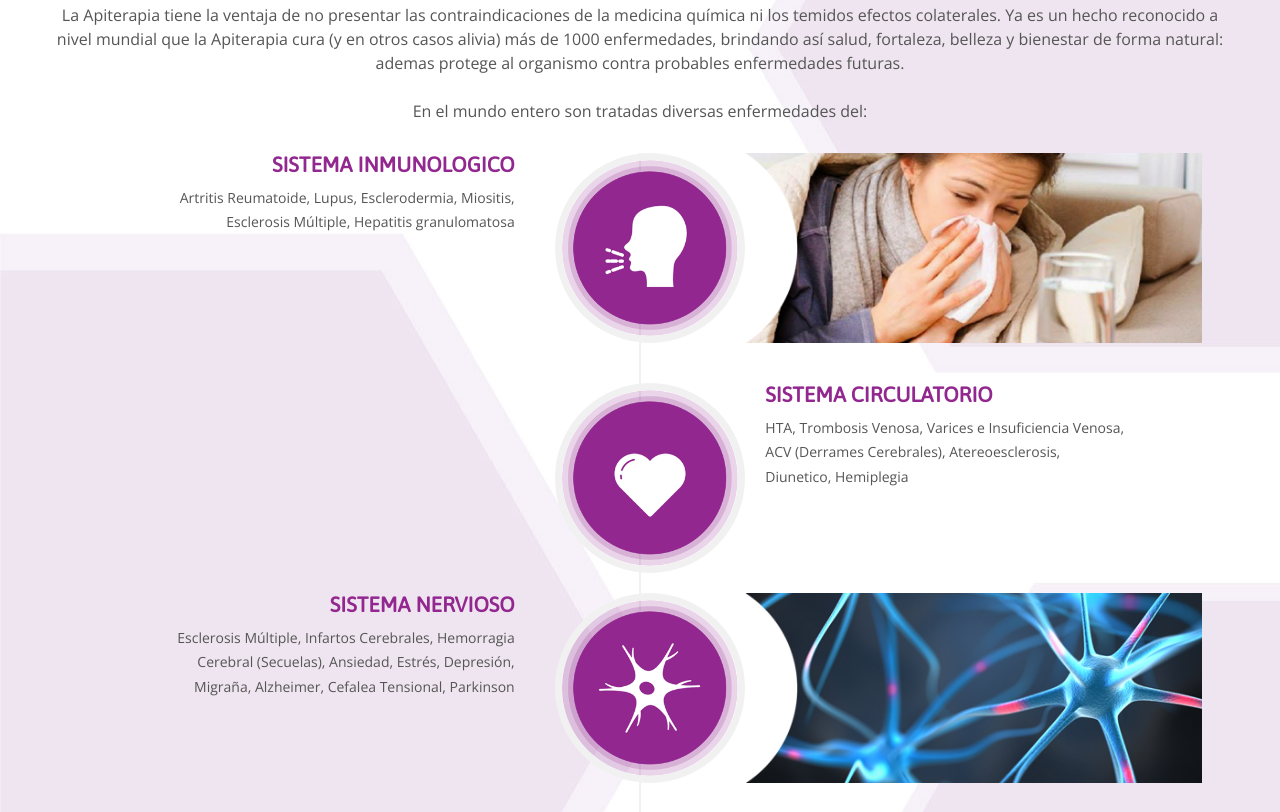
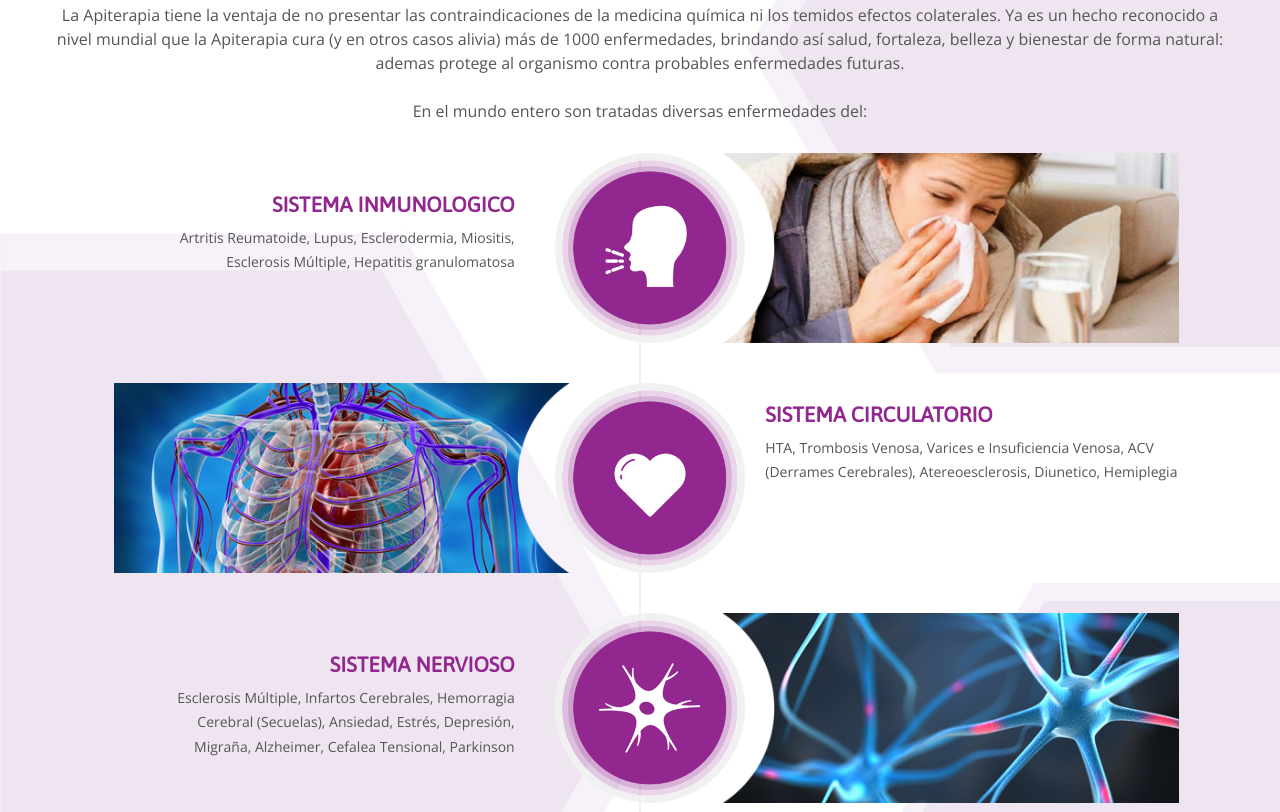
Before and after one commit to attobitt/apizen, a website: page index.html in a window 1280 px wide. Shown: the part 3248-4060 px from the top of the page. Drawn offline with nearby package versions, Linux system fonts and the light colour scheme.

Commit message:
Add left images to treatments

```diff
--- a/index.html
+++ b/index.html
@@ -401,6 +401,9 @@
                     <p class="text-muted">HTA, Trombosis Venosa, Varices e Insuficiencia Venosa, ACV (Derrames Cerebrales), Atereoesclerosis, Diunetico, Hemiplegia</p>
                   </div>
                 </div>
+                <div class="timeline-picture">
+                  <img class="img-responsive" src="img/treatments/2-sistema-circulatorio.png" alt="">
+                </div>
               </li>
               <li>
                 <div class="timeline-image">
@@ -432,6 +435,9 @@
                     <p class="text-muted">Gastritis, Síndrome de Colon Irritable, Parasitosis Intestinal, Cáncer de Colon, Dispepsia </p>
                   </div>
                 </div>
+                <div class="timeline-picture">
+                  <img class="img-responsive" src="img/treatments/4-Sistema-digestivo.png" alt="">
+                </div>
               </li>
               <li>
                 <div class="timeline-image">
@@ -462,6 +468,9 @@
                   <div class="timeline-body">
                     <p class="text-muted">Tiñas, Alergias Dermatologicas (Dermatitis), Escaras de Decúbito, Psoriasis </p>
                   </div>
+                </div>
+                <div class="timeline-picture">
+                  <img class="img-responsive" src="img/treatments/6-Piel.png" alt="">
                 </div>
               </li>
               <li>
--- a/scss/agency.scss
+++ b/scss/agency.scss
@@ -354,7 +354,6 @@ section {
             }
         }
         .catalog-caption {
-            max-width: 400px;
             margin: 0 auto;
             background-color: rgba(0, 0, 0, 0);
             color: white;
@@ -409,7 +408,7 @@ section {
     > li {
         margin-bottom: 10px;
         position: relative;
-        min-height: 50px;
+        min-height: 100px;
         &:before,
         &:after {
             content: " ";
@@ -456,8 +455,15 @@ section {
                 line-height: 14px;
             }
         }
+        .let-us-help {
+          background-image: url('../img/treatments/8-icon-permitenos-text.png');
+          background-size: contain;
+        }
         .timeline-picture {
           display: none;
+          }
+        &.timeline-inverted > .timeline-picture {
+            display: none;
           }
         &.timeline-inverted > .timeline-panel {
             float: right;
@@ -532,9 +538,14 @@ section {
                 height: 140px;
               }
             }
-            .let-us-help {
-              background-image: url('../img/treatments/8-icon-permitenos-text.png');
-              background-size: contain;
+          &.timeline-inverted > .timeline-picture {
+              display: block;
+              float: left;
+              width: 50%;
+              margin-left: 2%;
+              img {
+                height: 140px;
+              }
             }
             &.timeline-inverted > .timeline-panel {
                 float: right;
@@ -563,10 +574,20 @@ section {
                 }
             }
             .timeline-picture {
+              width: 43%;
               img {
                 height: 170px;
               }
             }
+            &.timeline-inverted > .timeline-picture {
+                display: block;
+                float: left;
+                width: 43%;
+                margin-left: 2%;
+                img {
+                  height: 170px;
+                }
+              }
             &.timeline-inverted > .timeline-panel {
                 padding: 20px 20px 20px;
             }
@@ -579,7 +600,7 @@ section {
         > li {
             min-height: 170px;
             .timeline-panel {
-                padding: 0 20px 20px 100px;
+                padding: 40px 20px 20px 100px;
             }
             .timeline-image {
                 width: 190px;
@@ -589,13 +610,22 @@ section {
                     margin-top: 40px;
                 }
             }
+            &.timeline-inverted > .timeline-picture {
+              display: block;
+              float: left;
+              width: 45%;
+              margin-left: 5%;
+              img {
+                height: 190px;
+              }
+            }
             .timeline-picture {
               img {
                 height: 190px;
               }
             }
             &.timeline-inverted > .timeline-panel {
-                padding: 0 100px 20px 20px;
+                padding: 40 100px 20px 20px;
             }
         }
     }
```
Also changed, not shown: css/agency.css, css/agency.min.css.
